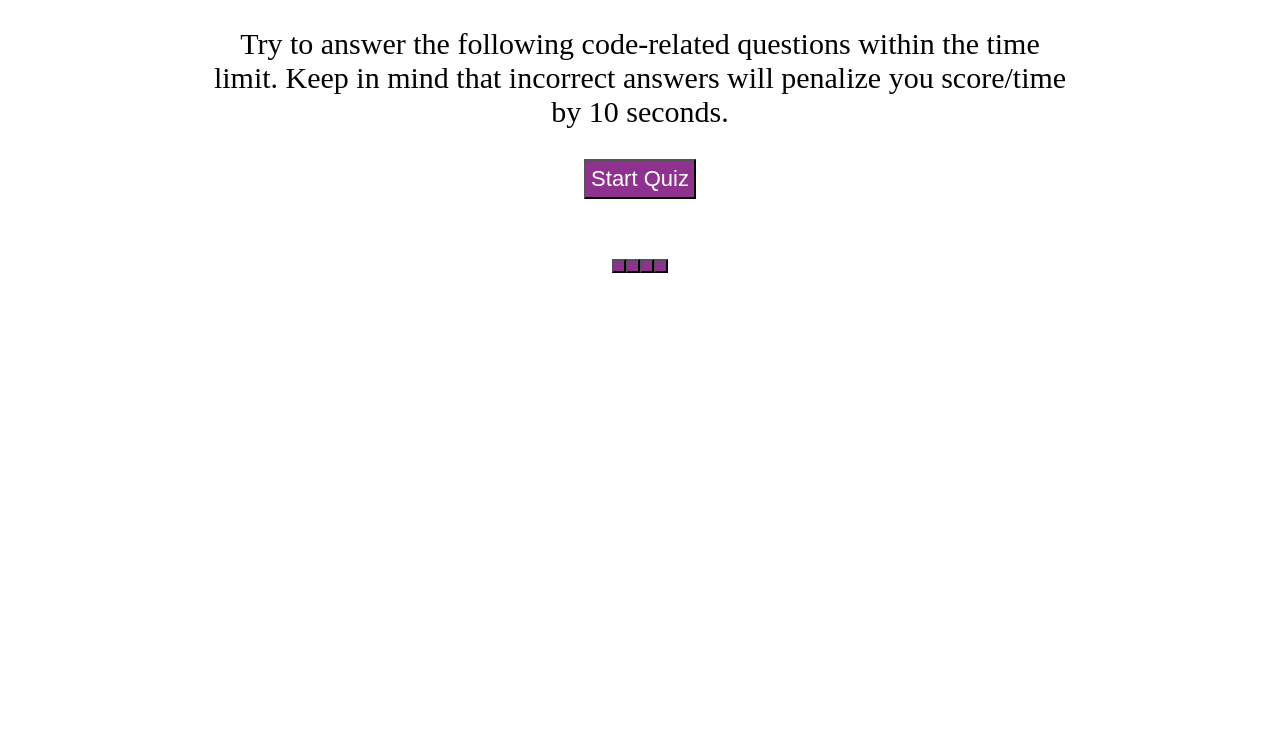
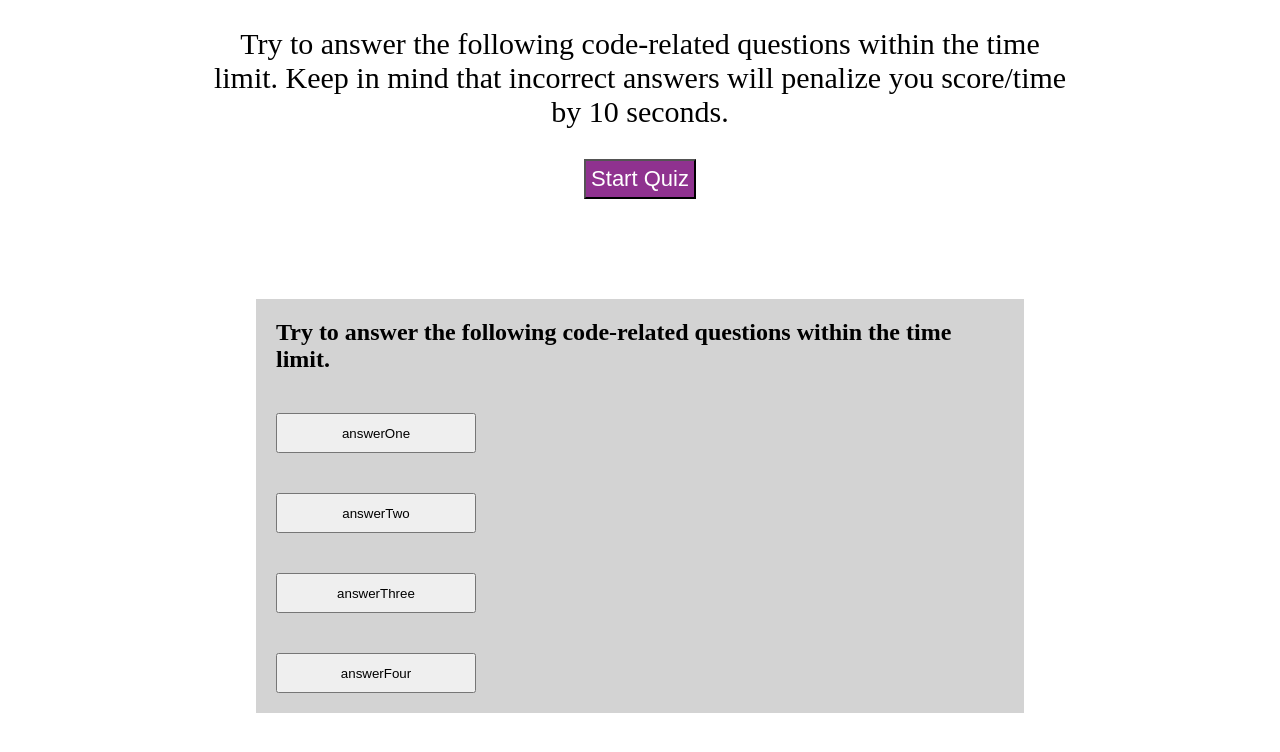
Before and after one commit to kylegold/Code-Quiz, a plain HTML site: page index.html in a window 1280 px wide. Shown: the part 180-932 px from the top of the page. Before the commit the page ends 800 px from the top, so only its background shows below. Drawn offline with Linux system fonts and the light colour scheme.

Commit message:
added html and css for the quiz question template is designed

```diff
--- a/index.html
+++ b/index.html
@@ -23,16 +23,19 @@
       <div>
         <button id="start-quiz">Start Quiz</button>
       </div>
-      <div id="hide">
-        <h4></h4>
-        <div class="container">
-          <button id="questionOne"></button>
-          <button id="questionTwo"></button>
-          <button id="questionThree"></button>
-          <button id="questionFour"></button>
-        </div>
+    </main>
+    <div id="hide" class="questionsContainer">
+      <h2 id="question">
+        Try to answer the following code-related questions within the time<br />
+        limit.
+      </h2>
+      <div class="answers">
+        <button id="answerOne">answerOne</button>
+        <button id="answerTwo">answerTwo</button>
+        <button id="answerThree">answerThree</button>
+        <button id="answerFour">answerFour</button>
       </div>
-    </main>
+    </div>
 
     <!-- Highscores -->
     <!-- Time Counter -->
--- a/style.css
+++ b/style.css
@@ -2,9 +2,6 @@
   box-sizing: border-box;
   margin: 0;
   padding: 0;
-}
-
-body {
 }
 
 header {
@@ -53,3 +50,22 @@ main button {
   font-size: 22px;
   padding: 5px;
 }
+
+.questionsContainer {
+  background-color: lightgray;
+  width: 60%;
+  margin: 100px auto;
+}
+.questionsContainer h2 {
+  padding: 20px;
+}
+
+.answers {
+  display: flex;
+  flex-direction: column;
+}
+.answers button {
+  width: 200px;
+  height: 40px;
+  margin: 20px;
+}
```
